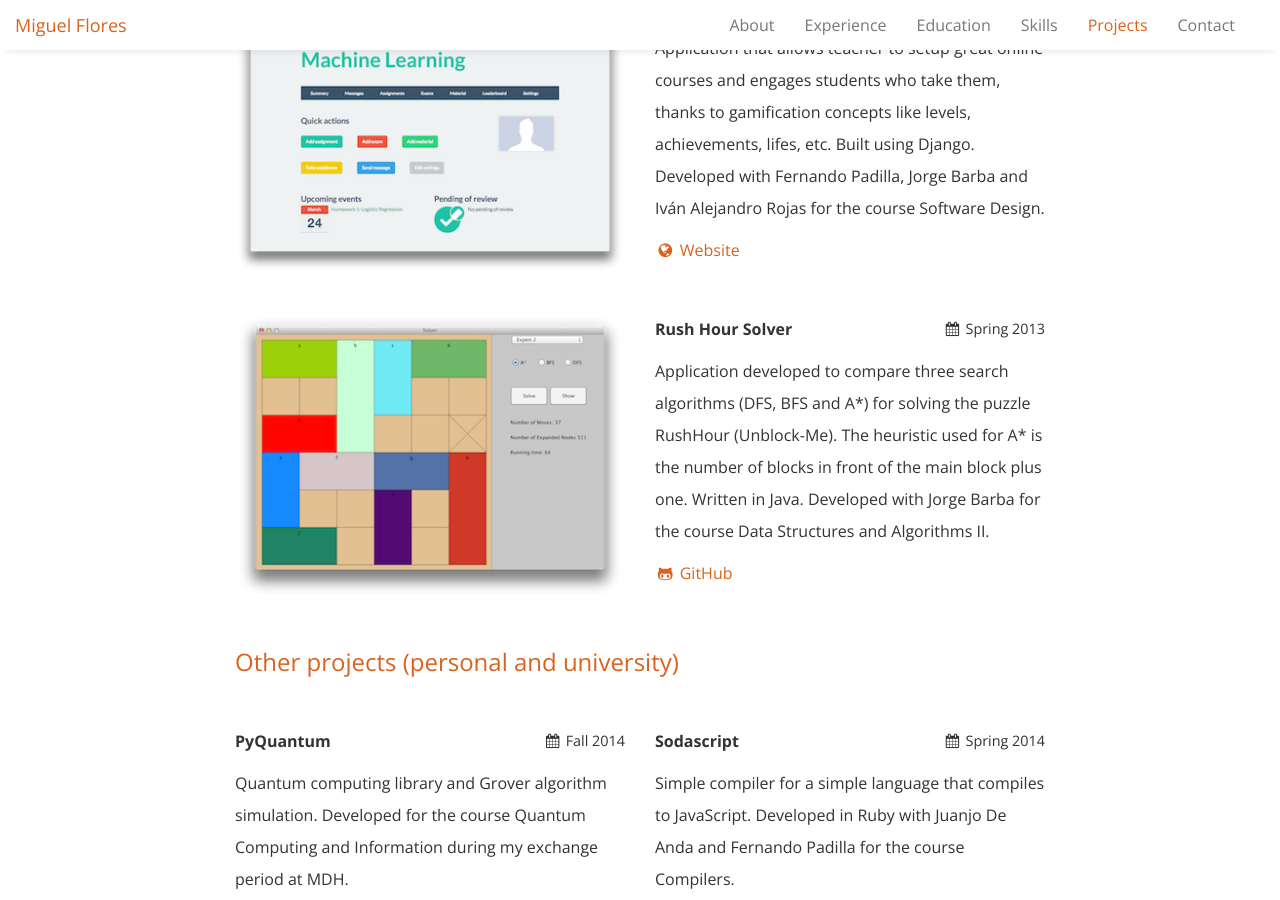
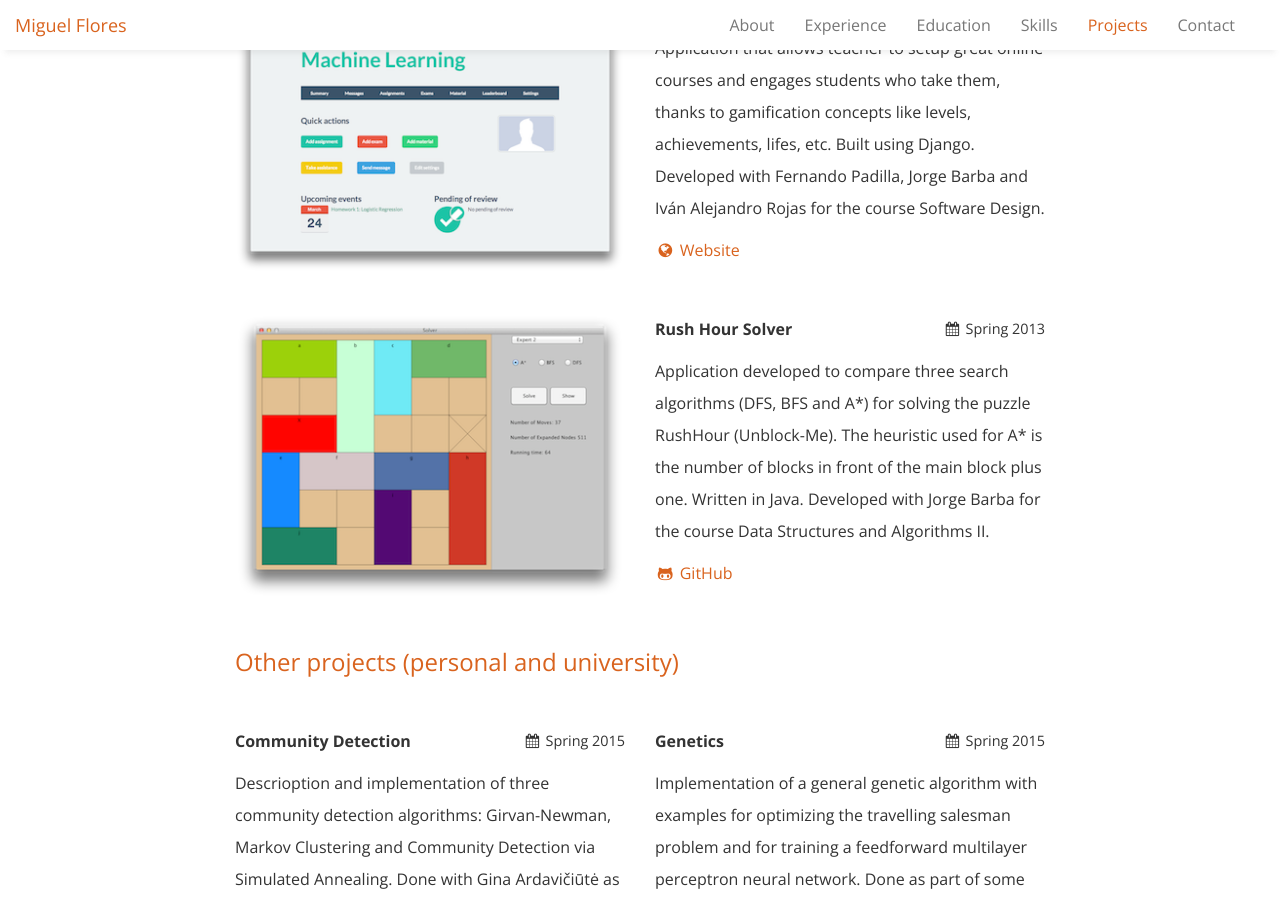
Before and after one commit to miguelfrde/miguelfrde.github.io, a Jekyll site: the page built from index.html, in a window 1280 px wide and 900 px high, scrolled down 9266 px. Built offline with Jekyll 4.4.1, drawn with Linux system fonts in a browser that asks for light colours; nearby versions of some CDN libraries; some web fonts are replaced; some of the changed text lies outside the part shown.

Commit message:
Add two spring 2015 projects

```diff
--- a/_data/projects.yaml
+++ b/_data/projects.yaml
@@ -83,6 +83,31 @@ university_projects:
       url: https://github.com/miguelfrde/Solver
 
 other_projects:
+  - name: Community Detection
+    period: Spring 2015
+    description: >
+      Descrioption and implementation of three community detection algorithms:
+      Girvan-Newman, Markov Clustering and Community Detection via Simulated
+      Annealing. Done with Gina Ardavičiūtė as final project for the course
+      Mathematics Behind Internet during my exchange period at MDH.
+    link1:
+      type: github
+      url: https://github.com/miguelfrde/community-detection
+    link2:
+      type: report
+      url: https://www.dropbox.com/s/jpd9r0zvs47ysd5/report.pdf?dl=0
+
+  - name: Genetics
+    period: Spring 2015
+    description: >
+      Implementation of a general genetic algorithm with examples for optimizing
+      the travelling salesman problem and for training a feedforward multilayer
+      perceptron neural network. Done as part of some assignments and project
+      for the course Artificial Intelligence during my exchange period at MDH.
+    link1:
+      type: github
+      url: https://github.com/miguelfrde/genetics
+
   - name: PyQuantum
     period: Fall 2014
     description: >
```
